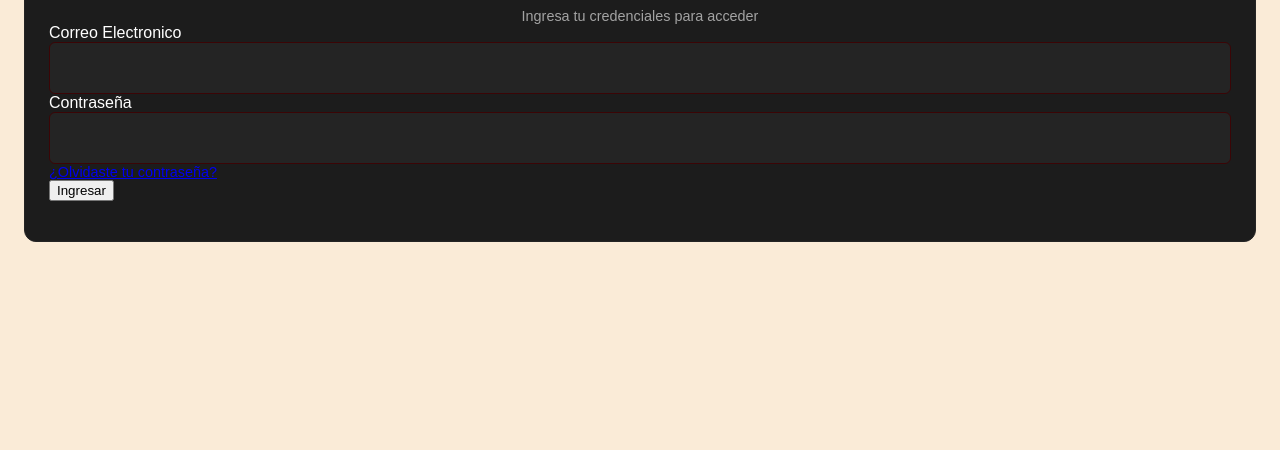
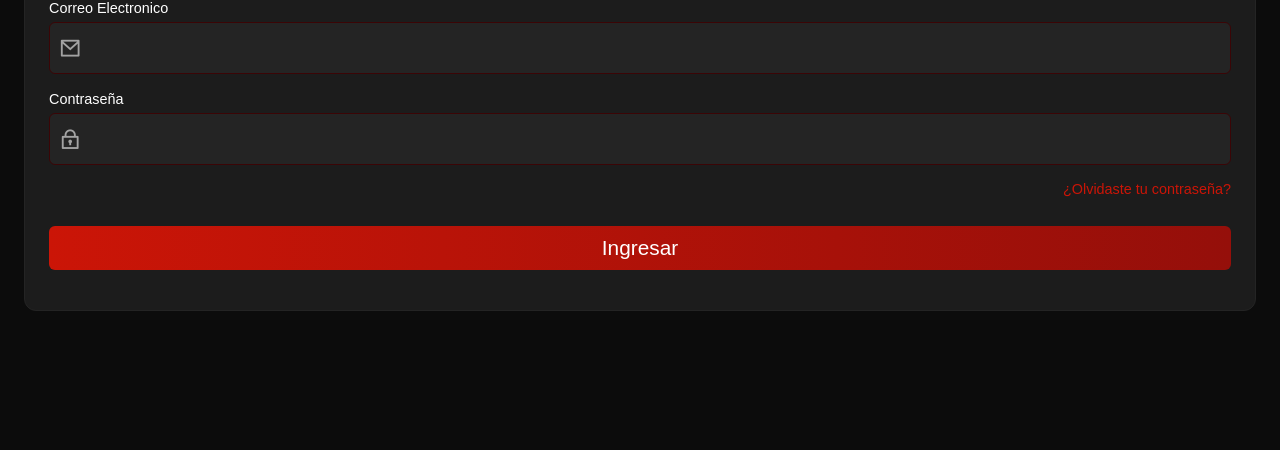
Before and after one commit to Enzoadrien/reportes3k, a website built with Vite: page login.html in a window 1280 px wide. Shown: the part 350-800 px from the top of the page. Built offline with nearby package versions, Linux system fonts and the light colour scheme; a web font is replaced by a local one.

Commit message:
Diseno de car de login

```diff
--- a/login.html
+++ b/login.html
@@ -3,6 +3,9 @@
 <head>
 <meta charset="UTF-8">
 <title>Iniciar Sesión</title>
+<!-- Remix Icon-->
+<link href="https://cdn.jsdelivr.net/npm/remixicon@4.2.0/fonts/remixicon.css" rel="stylesheet">
+
 <link rel="stylesheet" href="/src/css/globals.css">
 <link rel="stylesheet" href="/src/css/views/login.css">
 </head>
@@ -11,23 +14,29 @@
     <section class="card card-login">
         <form id="loginForm">
             <div class="div-center">
-                <div class="circle circle-login">
-                    <img src="/src/assets/icon/logo-icono.ico" alt="Icono 3k" class="img-circle"></img>
+                <div class="circle circle-login m-05em">
+                    <img src="/src/assets/icon/logo-icono.ico" alt="Icono 3k" class="img-circle "></img>
                 </div>
                 <h2 class="m-05em">Iniciar Sesion</h2>
-                <h5>Ingresa tu credenciales para acceder</h5>
+                <h5 class="m-h5-login">Ingresa tu credenciales para acceder</h5>
             </div>
             <div>
-            <label for="correo">Correo Electronico</label>
-            <input type="email" id="correo" class="input-100" required >
+                <label for="correo" class="font-6">Correo Electronico</label>
+                <div class="input-icon  m-05em mt-03">
+                    <i class="ri-mail-line font-5"></i>
+                    <input type="email" id="correo" class="input-100" required >
+                </div>
 
-            <label for="contrasena">Contraseña</label>
-            <input type="password" id="contrasena" class="input-100" required>
-            <h5>
-                <a href="/src/views/forgot-password.html" id="forgot-link">¿Olvidaste tu contraseña?</a>
-            </h5>
+                <label for="contrasena" class="font-6">Contraseña</label>
+                <div class="input-icon  m-05em mt-03">
+                    <i class="ri-lock-2-line font-5"></i>
+                    <input type="password" id="contrasena" class="input-100" required>
+                </div>
+                <h5 class="m-h5-login h5-df">
+                    <a href="/src/views/forgot-password.html" id="forgot-link" class="link-red">¿Olvidaste tu contraseña?</a>
+                </h5>
 
-            <button type="submit">Ingresar</button>
+                <button type="submit" class="button-primary size-100">Ingresar</button>
             </div>
             <div>
             <p id="msg"></p>
--- a/src/css/globals.css
+++ b/src/css/globals.css
@@ -91,6 +91,13 @@ h5{
   color: var(--muted-foreground);
 }
 
+/*************** Fonts ****************/
+.font-5{
+  font-size: 1.4em;
+}
+.font-6{
+  font-size: 0.9rem;
+}
 /*************** Divs ****************/
 .div-center{
   display: flex;
@@ -99,9 +106,26 @@ h5{
   align-items: center;
 }
 
+/*************** Links ****************/
+.link-red{
+  color: var(--brand-red-bright);
+  text-decoration: none;
+  cursor: pointer;
+}
+
+.link-red:hover{
+  color: var(--accent);
+}
 /*************** paddings y margins ****************/
+.mt-03{
+  margin-top: 0.3em;
+}
 .m-05em{
-  margin: 0.5em;
+    margin-bottom: 1em;
+}
+
+.mb-03{
+  margin-bottom: 8em;
 }
 
 .card{
@@ -126,6 +150,22 @@ h5{
     box-sizing: border-box;
 }
 
+/************** Input icon *****************/
+.input-icon {
+  position: relative;
+}
+
+.input-icon i {
+  position: absolute;
+  left: 10px;
+  top: 50%;
+  transform: translateY(-50%);
+  color:var(--muted-foreground);
+}
+
+.input-icon input {
+  padding-left: 40px;
+}
 /************** Circle ******************/
 .circle{
   display: flex;
@@ -139,3 +179,25 @@ h5{
   height: 100%;
   object-fit:contain;
 }
+
+/************** Buttons ******************/
+
+.button-primary{
+  background: var(--gradient-primary-color);
+  box-sizing: border-box;
+  font-size: 1.3em;
+  padding: 0.5em;
+  display: flex;
+  justify-content: center;
+  align-items: center;
+  color: var(--card-foreground);
+  outline-style: none;
+  border-radius: calc(var(--radius) - 2px);
+  height: calc(var(--spacing) * 12);
+  border: none;
+}
+
+/************** Medidas ******************/
+.size-100{
+  width: 100%;
+}
--- a/src/css/views/login.css
+++ b/src/css/views/login.css
@@ -1,7 +1,6 @@
 @import url("/src/css/globals.css");
 
 .login{
-    background-color: antiquewhite;
     width: 100%;
     height: 100vh;
     box-sizing: border-box;
@@ -26,5 +25,13 @@ padding: 1.5em;
 .circle-login{
     width: 2.8em;
     background: var(--gradient-primary-color);
-    margin: 0;
 }
+/*************** padding / margin **************/
+.m-h5-login{
+    margin-bottom: 2em;
+}
+
+/*************** direction **************/
+.h5-df{
+    text-align: right;
+}
```
